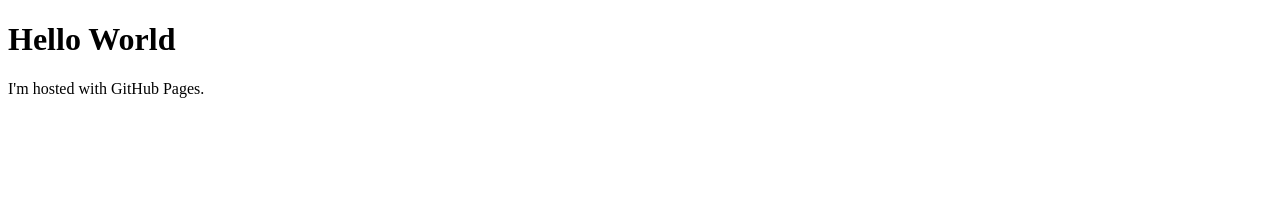
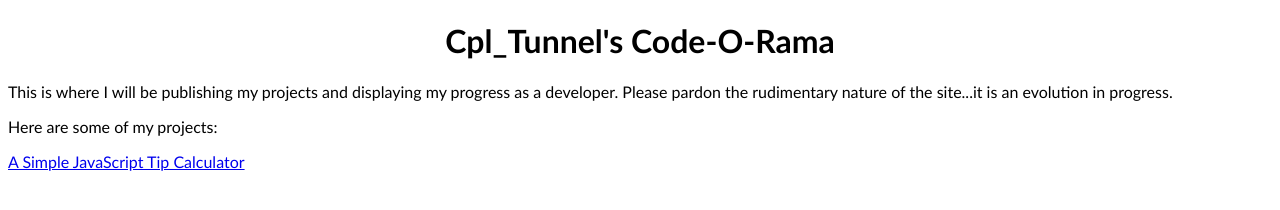
Before and after one commit to cpltunnel/cpltunnel.github.io, a plain HTML site: page index.html in a window 1280 px wide. Drawn offline with Linux system fonts and the light colour scheme.

Commit message:
Initial edit

```diff
--- a/index.html
+++ b/index.html
@@ -1,7 +1,23 @@
-<!DOCTYPE html>
-<html>
+<!doctype html>
+<html lang="en">
+<head>
+<meta charset="utf-8">
+<title>Cpl_Tunnel's Code-O-Rama</title>
+<style>
+  body {
+    font-family: calibri;
+  }
+
+  h1 {
+    text-align: center;
+  }
+</style>
+<script></script>
+</head>
 <body>
-<h1>Hello World</h1>
-<p>I'm hosted with GitHub Pages.</p>
+  <h1>Cpl_Tunnel's Code-O-Rama</h1>
+  <p>This is where I will be publishing my projects and displaying my progress as a developer.  Please pardon the rudimentary nature of the site...it is an evolution in progress.</p>
+  <p>Here are some of my projects:</p>
+  <a href="https://cpltunnel.github.io/tipCalc/tipCalc.html">A Simple JavaScript Tip Calculator</a>
 </body>
 </html>
```
